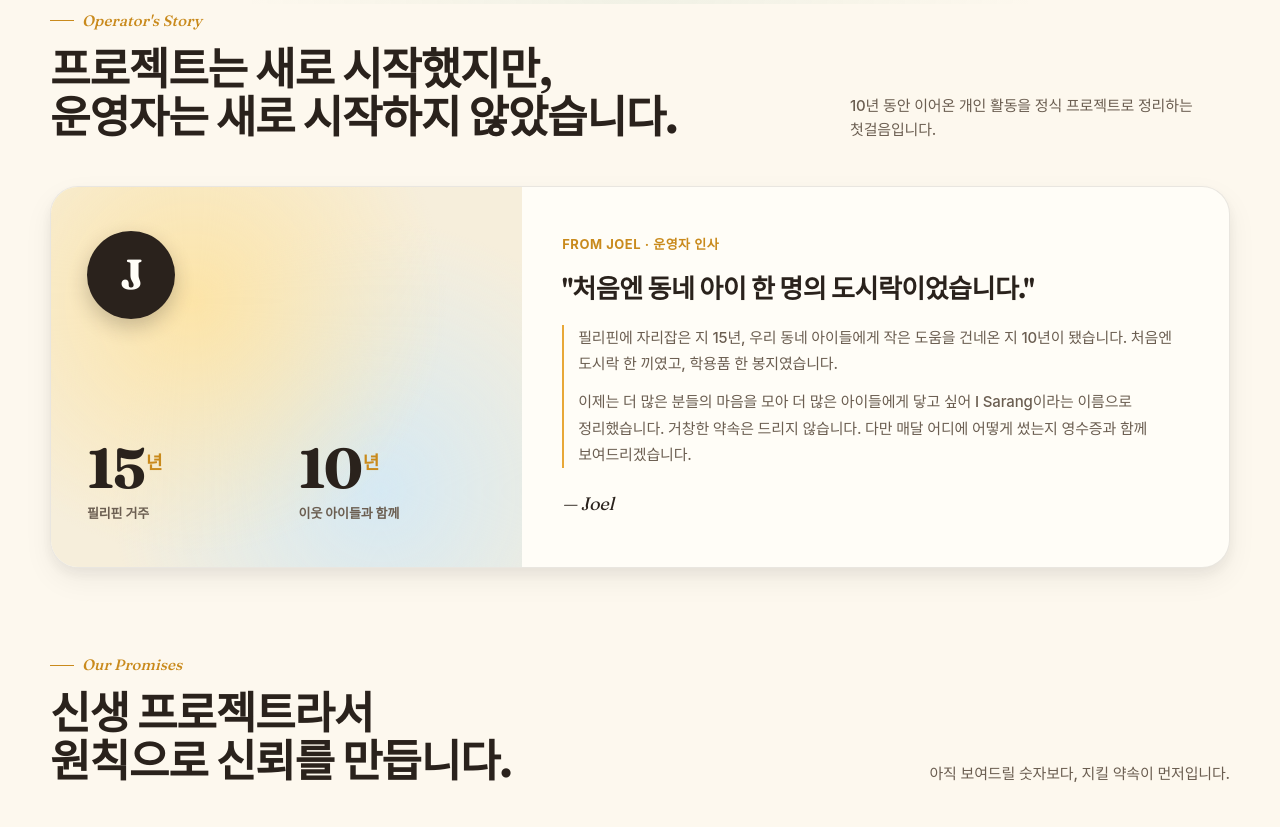
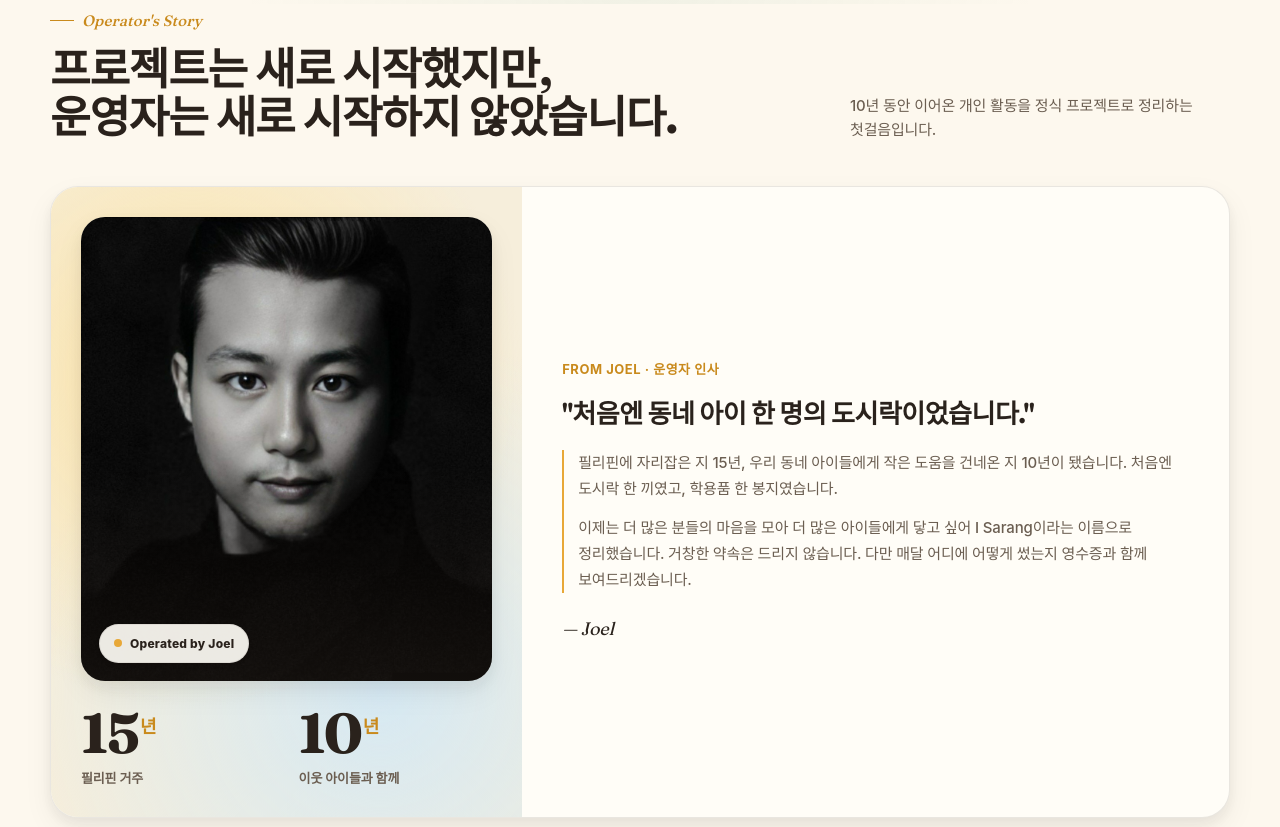
Before and after one commit to noodle0845/isarang, a plain HTML site: page index.html in a window 1280 px wide. Shown: the part 796-1623 px from the top of the page. Drawn offline with Linux system fonts and the light colour scheme; a web font is replaced by a local one.

Commit message:
Refactor layout and update image sources in index.html

```diff
--- a/index.html
+++ b/index.html
@@ -557,28 +557,64 @@
         radial-gradient(circle at 30% 30%, var(--sun-soft) 0%, transparent 60%),
         radial-gradient(circle at 70% 80%, var(--sky-soft) 0%, transparent 60%),
         var(--cream-2);
-      padding: 44px 36px;
+      padding: 30px;
       position: relative;
-      display: flex;
-      flex-direction: column;
-      justify-content: space-between;
-      gap: 32px;
-      min-height: 380px;
-    }
-
-    .monogram {
-      width: 88px;
-      height: 88px;
+      display: grid;
+      grid-template-rows: auto auto;
+      gap: 24px;
+      min-height: 420px;
+    }
+
+    .operator-photo-wrap {
+      position: relative;
+      min-height: 260px;
+      border-radius: 24px;
+      overflow: hidden;
+      box-shadow: var(--shadow-md);
+      background: rgba(255,255,255,0.42);
+    }
+
+    .operator-photo-wrap::after {
+      content: "";
+      position: absolute;
+      inset: auto 0 0 0;
+      height: 46%;
+      background: linear-gradient(180deg, transparent 0%, rgba(42, 34, 28, 0.42) 100%);
+      pointer-events: none;
+    }
+
+    .operator-photo {
+      width: 100%;
+      height: 100%;
+      object-fit: cover;
+      display: block;
+    }
+
+    .operator-photo-badge {
+      position: absolute;
+      left: 18px;
+      bottom: 18px;
+      z-index: 2;
+      display: inline-flex;
+      align-items: center;
+      gap: 8px;
+      padding: 9px 14px;
+      background: rgba(255, 253, 247, 0.92);
+      border: 1px solid rgba(42, 34, 28, 0.08);
+      border-radius: 999px;
+      box-shadow: var(--shadow-sm);
+      font-size: 12px;
+      font-weight: 800;
+      color: var(--ink);
+      letter-spacing: 0.02em;
+    }
+
+    .operator-photo-badge::before {
+      content: "";
+      width: 8px;
+      height: 8px;
       border-radius: 50%;
-      background: var(--ink);
-      color: var(--paper);
-      display: grid;
-      place-items: center;
-      font-family: var(--serif);
-      font-size: 42px;
-      font-weight: 700;
-      letter-spacing: -0.04em;
-      box-shadow: 0 8px 20px rgba(42, 34, 28, 0.24);
+      background: var(--sun);
     }
 
     .operator-numbers {
@@ -1392,7 +1428,7 @@
 
       .footer-grid { grid-template-columns: 1fr 1fr; }
 
-      .operator-side { padding: 36px 28px; }
+      .operator-side { padding: 24px; }
       .operator-message { padding: 36px 28px; }
     }
 
@@ -1463,7 +1499,7 @@
       <nav class="nav" aria-label="Main navigation">
         <a href="#home" class="logo">
           <div class="logo-mark" aria-hidden="true">
-            <img src="./assets/isarang%20logo.png" alt="I Sarang" />
+            <img src="./assets/isarang-logo.png" alt="I Sarang" />
           </div>
           <div class="logo-text">
             <strong>I Sarang</strong>
@@ -1560,7 +1596,10 @@
 
         <div class="operator-card">
           <div class="operator-side">
-            <div class="monogram" aria-label="Joel">J</div>
+            <div class="operator-photo-wrap">
+              <img class="operator-photo" src="./assets/joel.png" alt="Joel portrait" />
+              <div class="operator-photo-badge" data-i18n="opBadge">Operated by Joel</div>
+            </div>
             <div class="operator-numbers">
               <div class="number-block">
                 <strong>15<sup data-i18n="yearShort">년</sup></strong>
@@ -2008,7 +2047,7 @@
         <div>
           <div class="footer-brand">
             <div class="logo-mark">
-              <img src="./assets/isarang%20logo.png" alt="I Sarang" />
+              <img src="./assets/isarang-logo.png" alt="I Sarang" />
             </div>
             <div>
               <h3>I Sarang 아이사랑</h3>
@@ -2071,6 +2110,7 @@
         yearShort: "년",
         opNum1: "필리핀 거주",
         opNum2: "이웃 아이들과 함께",
+        opBadge: "Operated by Joel",
         opMeta: "From Joel · 운영자 인사",
         opHeading: "\"처음엔 동네 아이 한 명의 도시락이었습니다.\"",
         opP1: "필리핀에 자리잡은 지 15년, 우리 동네 아이들에게 작은 도움을 건네온 지 10년이 됐습니다. 처음엔 도시락 한 끼였고, 학용품 한 봉지였습니다.",
```
